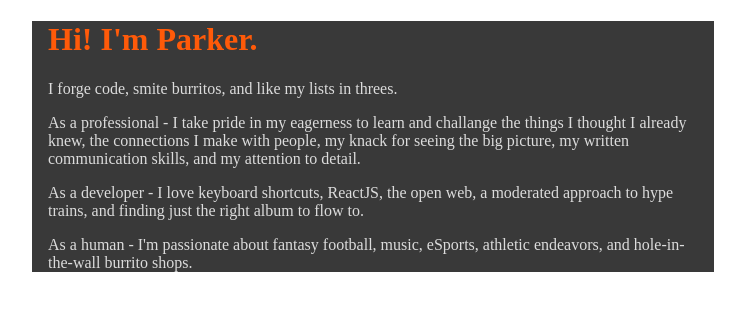
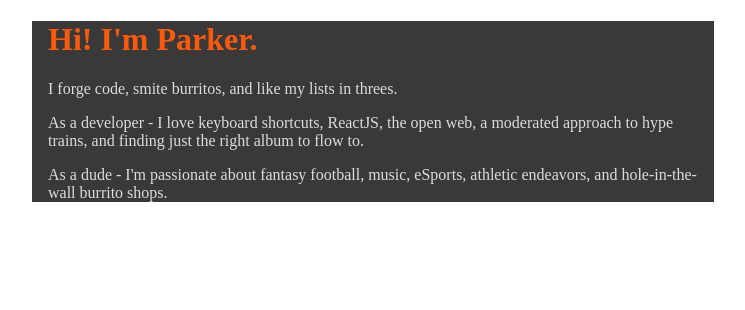
Before and after one commit to HeyParkerJ/heyparkerj, a Gatsby app: page / in a window 1280 px wide. Shown: the top 310 px of the page, without its empty margins (267-1012 px from the left). Built offline with nearby package versions, Linux system fonts and the light colour scheme.

Commit message:
change intro text

```diff
--- a/src/pages/index.js
+++ b/src/pages/index.js
@@ -11,13 +11,10 @@ export default () => (
         I forge code, smite burritos, and like my lists in threes.
       </p>
       <p>
-        As a professional - I take pride in my eagerness to learn and challange the things I thought I already knew, the connections I make with people, my knack for seeing the big picture, my written communication skills, and my attention to detail.
-      </p>
-      <p>
         As a developer - I love keyboard shortcuts, ReactJS, the open web, a moderated approach to hype trains, and finding just the right album to flow to.
       </p>
       <p>
-        As a human - I'm passionate about fantasy football, music, eSports, athletic endeavors, and hole-in-the-wall burrito shops.
+        As a dude - I'm passionate about fantasy football, music, eSports, athletic endeavors, and hole-in-the-wall burrito shops.
       </p>
     </div>
   </Layout>
```
